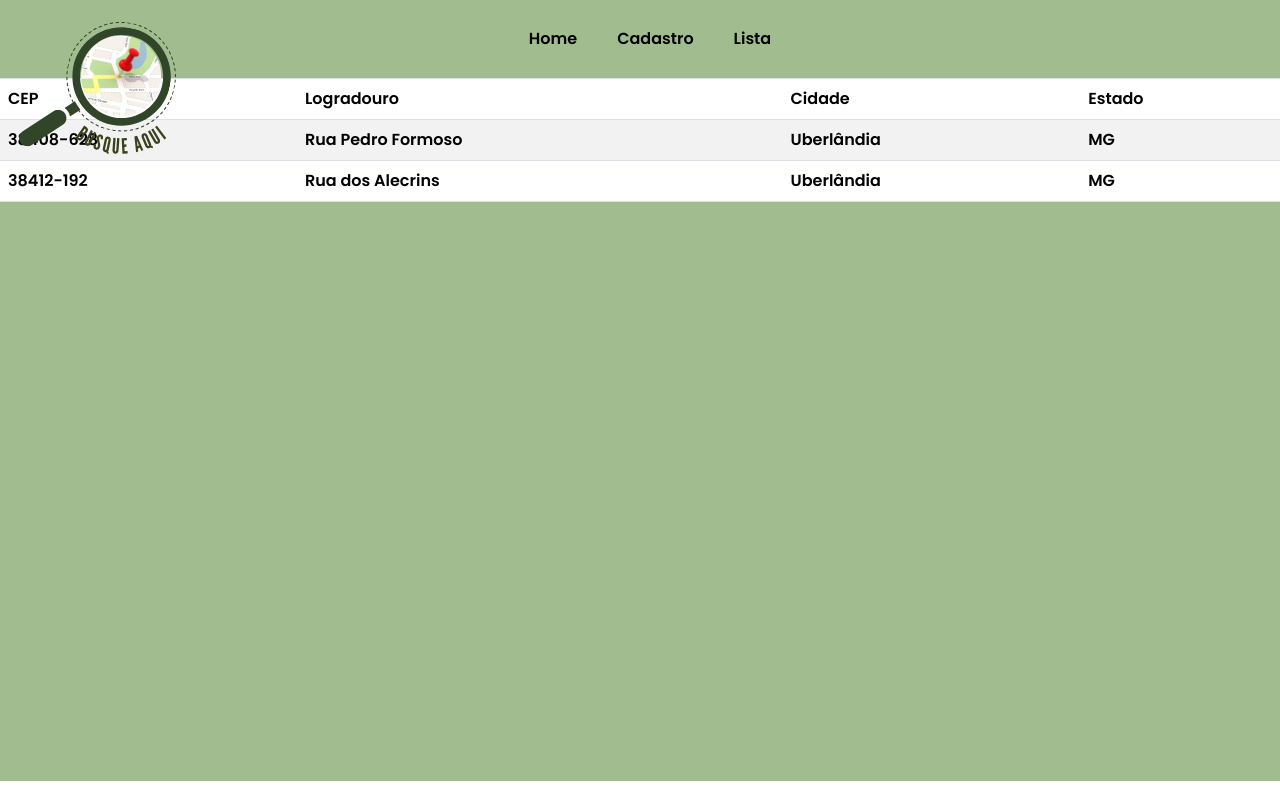
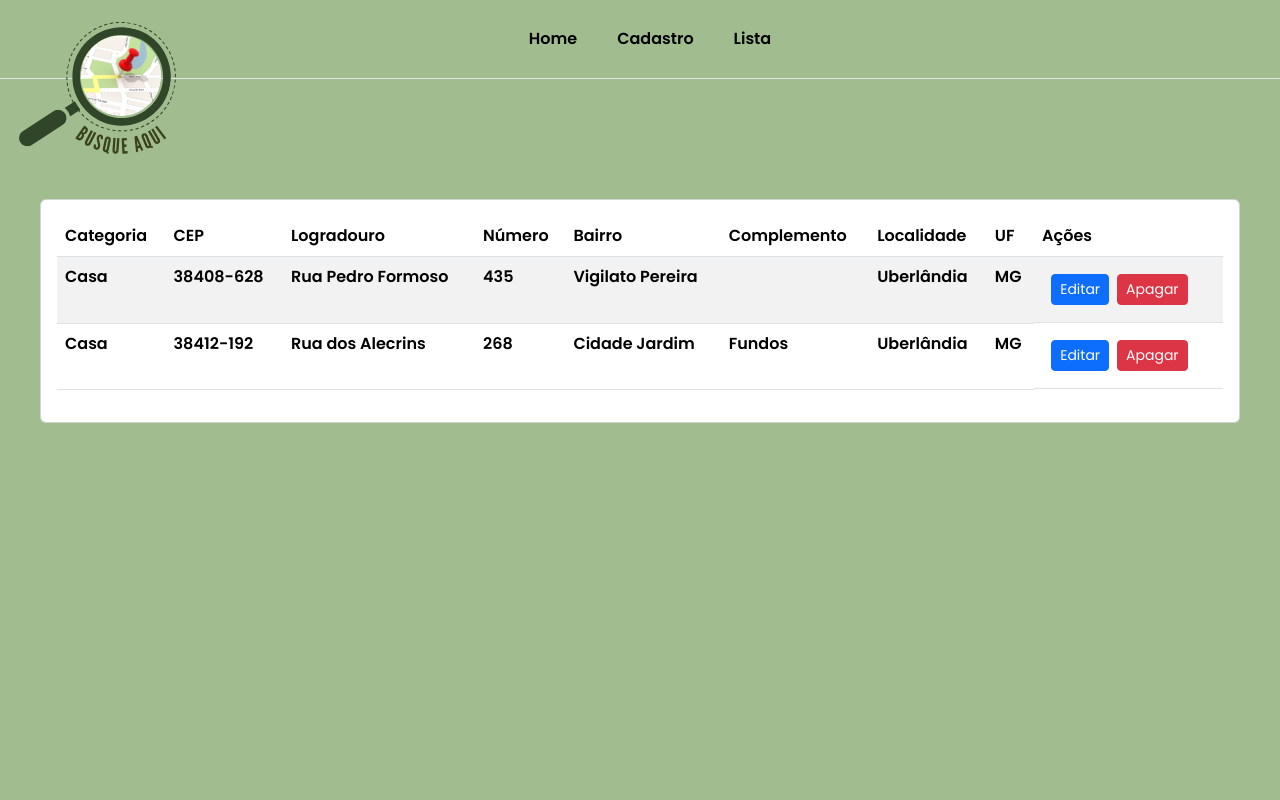
Before and after one commit to brenoqn/BusqueAqui, an Angular app: page /lista in a window 1280 px wide. Built offline with nearby package versions, Linux system fonts and the light colour scheme; data requests are answered from the project's data file.

Commit message:
feat: ajuste de responsividade cadastro

```diff
--- a/src/app/module/cadastro/cadastro.component.scss
+++ b/src/app/module/cadastro/cadastro.component.scss
@@ -11,7 +11,7 @@
     }
 
     .search {
-      width: 10%;
+      width: 20%;
     }
   }
 }
--- a/src/app/module/cadastro/cadastro.component.ts
+++ b/src/app/module/cadastro/cadastro.component.ts
@@ -26,26 +26,12 @@ export class CadastroComponent implements OnInit {
       cep: ['', [Validators.required, Validators.pattern('^[0-9]{8}$')]],
       numero: [''],
       complemento: [''],
-      categoria: ['casa'],
-      outraCategoria: [''],
-    });
-    this.listenCategoriaChanges();
-  }
-
-  listenCategoriaChanges() {
-    this.enderecoForm.get('categoria')?.valueChanges.subscribe((categoria) => {
-      if (categoria === 'outros') {
-        this.enderecoForm.get('outraCategoria');
-      } else {
-        this.enderecoForm.get('outraCategoria')?.clearValidators();
-      }
-      this.enderecoForm.get('outraCategoria')?.updateValueAndValidity();
+      categoria: [''],
     });
   }
 
   buscarEndereco() {
     const cep = this.enderecoForm.get('cep')?.value;
-    this.limparCamposEndereco();
     if (this.enderecoForm.get('cep')?.valid) {
       this.service.getCep(cep).subscribe({
         next: (res: Enderecos) => {
@@ -62,8 +48,9 @@ export class CadastroComponent implements OnInit {
 
   salvarEndereco() {
     if (this.enderecoForm.valid) {
-      const numero = this.enderecoForm.get('numero')?.value;
-      const complemento = this.enderecoForm.get('complemento')?.value;
+      let numero = this.enderecoForm.get('numero')?.value;
+      let complemento = this.enderecoForm.get('complemento')?.value;
+      let categoria = this.enderecoForm.get('categoria')?.value;
 
       const novoEndereco: Enderecos = {
         logradouro: this.endereco.logradouro || '',
@@ -77,6 +64,7 @@ export class CadastroComponent implements OnInit {
         gia: this.endereco.gia || '',
         ibge: this.endereco.ibge || '',
         siafi: this.endereco.siafi || '',
+        categoria: categoria || ''
       };
 
       this.enderecoService.postEndereco(novoEndereco).subscribe({
@@ -92,8 +80,4 @@ export class CadastroComponent implements OnInit {
       console.log('Formulário inválido. Preencha corretamente.');
     }
   }
-
-  limparCamposEndereco() {
-    this.endereco = {};
-  }
 }
--- a/src/app/module/home/home.component.html
+++ b/src/app/module/home/home.component.html
@@ -1,5 +1,4 @@
 <div class="container d-flex flex-column justify-content-center p-2 gap-2">
-
   <div class="d-flex justify-content-center">
     <img src="../../../assets/icons/logo.svg" class="img" alt="" />
   </div>
--- a/src/app/module/home/home.component.scss
+++ b/src/app/module/home/home.component.scss
@@ -58,6 +58,7 @@
 .container {
   background-color: #a1bd8f;
   max-width: 100%;
+  height: 100vh;
 
   .img {
     width: 15%;
@@ -76,5 +77,4 @@
     font-size: 34px;
     margin: 0;
   }
-
 }
--- a/src/app/module/lista/lista.component.html
+++ b/src/app/module/lista/lista.component.html
@@ -1,25 +1,159 @@
 <app-navbar></app-navbar>
-
 <div
-  class="d-flex flex-column justify-content-start align-items-center"
-  style="background: #a1bd8f; height: 87.7vh"
+  class="d-flex flex-column justify-content-start align-items-center h-100"
+  style="background: #a1bd8f; padding: 7rem 2rem"
 >
+  <div class="d-flex flex-column justify-content-center p-2 w-100">
+    <div class="card d-flex" style="width: 100% !important">
+      <div class="card-body">
         <table class="table table-striped">
           <thead>
             <tr>
+              <th scope="col">Categoria</th>
               <th scope="col">CEP</th>
               <th scope="col">Logradouro</th>
-        <th scope="col">Cidade</th>
-        <th scope="col">Estado</th>
+              <th scope="col">Número</th>
+              <th scope="col">Bairro</th>
+              <th scope="col">Complemento</th>
+              <th scope="col">Localidade</th>
+              <th scope="col">UF</th>
+              <th scope="col">Ações</th>
             </tr>
           </thead>
           <tbody>
-      <tr *ngFor="let endereco of enderecos">
+            <tr *ngFor="let endereco of enderecos; let i = index">
+              <ng-container *ngIf="!endereco.editando; else editMode">
+                <td>{{ endereco.categoria }}</td>
                 <td>{{ endereco.cep }}</td>
                 <td>{{ endereco.logradouro }}</td>
+                <td>{{ endereco.numero }}</td>
+                <td>{{ endereco.bairro }}</td>
+                <td>{{ endereco.complemento }}</td>
                 <td>{{ endereco.localidade }}</td>
                 <td>{{ endereco.uf }}</td>
+                <td class="d-flex gap-2" style="padding: 1.07rem !important">
+                  <button
+                    type="button"
+                    class="btn btn-primary btn-sm"
+                    (click)="editarEndereco(endereco)"
+                  >
+                    Editar
+                  </button>
+                  <button
+                    type="button"
+                    class="btn btn-danger btn-sm"
+                    (click)="apagarEndereco(endereco)"
+                  >
+                    Apagar
+                  </button>
+                </td>
+              </ng-container>
+
+              <ng-template #editMode>
+                <td>
+                  <div>
+                    <input
+                      type="text"
+                      class="form-control"
+                      id="categoria"
+                      [(ngModel)]="endereco.categoria"
+                    />
+                  </div>
+                </td>
+                <td>
+                  <div>
+                    <input
+                      type="text"
+                      class="form-control"
+                      id="cep"
+                      [(ngModel)]="endereco.cep"
+                    />
+                  </div>
+                </td>
+                <td>
+                  <div>
+                    <input
+                      type="text"
+                      class="form-control"
+                      id="logradouro"
+                      [(ngModel)]="endereco.logradouro"
+                    />
+                  </div>
+                </td>
+                <td>
+                  <div>
+                    <input
+                      type="text"
+                      class="form-control"
+                      id="numero"
+                      [(ngModel)]="endereco.numero"
+                    />
+                  </div>
+                </td>
+                <td>
+                  <div>
+                    <input
+                      type="text"
+                      class="form-control"
+                      id="bairro"
+                      [(ngModel)]="endereco.bairro"
+                    />
+                  </div>
+                </td>
+                <td>
+                  <div>
+                    <input
+                      type="text"
+                      class="form-control"
+                      id="complemento"
+                      [(ngModel)]="endereco.complemento"
+                    />
+                  </div>
+                </td>
+                <td>
+                  <div>
+                    <input
+                      type="text"
+                      class="form-control"
+                      id="localidade"
+                      [(ngModel)]="endereco.localidade"
+                    />
+                  </div>
+                </td>
+                <td>
+                  <div>
+                    <input
+                      type="text"
+                      class="form-control"
+                      id="uf"
+                      [(ngModel)]="endereco.uf"
+                    />
+                  </div>
+                </td>
+                <td
+                  class="d-flex gap-2 p-2"
+                  style="padding: 1.05rem !important"
+                >
+                  <button
+                    type="button"
+                    class="btn btn-success btn-sm"
+                    (click)="salvarEdicao(endereco)"
+                  >
+                    Salvar
+                  </button>
+                  <button
+                    type="button"
+                    class="btn btn-secondary btn-sm"
+                    (click)="cancelarEdicao(i)"
+                  >
+                    Cancelar
+                  </button>
+                </td>
+              </ng-template>
             </tr>
           </tbody>
         </table>
       </div>
+    </div>
+  </div>
+</div>
--- a/src/app/module/lista/lista.component.ts
+++ b/src/app/module/lista/lista.component.ts
@@ -13,14 +13,65 @@ export class ListaComponent implements OnInit {
   constructor(private service: EnderecosService) {}
 
   ngOnInit() {
-     this.service.getEnderecos().subscribe({
-      next: (res: any) => {
-        this.enderecos = res;
-        console.log('this.enderecos', this.enderecos)
+    this.enderecos = [
+      {
+        bairro: 'Vigilato Pereira',
+        cep: '38408-628',
+        complemento: '',
+        ddd: '34',
+        gia: '',
+        ibge: '3170206',
+        localidade: 'Uberlândia',
+        logradouro: 'Rua Pedro Formoso',
+        siafi: '5403',
+        uf: 'MG',
+        numero: '435',
+        categoria: 'Casa'
       },
-      error: (err) => {
-        console.error(err);
+      {
+        cep: '38412-192',
+        logradouro: 'Rua dos Alecrins',
+        complemento: 'Fundos',
+        bairro: 'Cidade Jardim',
+        localidade: 'Uberlândia',
+        uf: 'MG',
+        ibge: '3170206',
+        gia: '',
+        ddd: '34',
+        siafi: '5403',
+        numero: '268',
+        categoria: 'Casa'
       },
-    })
+    ];
+    console.log('this.enderecos', this.enderecos);
+    // this.service.getEnderecos().subscribe({
+    //   next: (res: any) => {},
+    //   error: (err) => {
+    //     console.error(err);
+    //   },
+    // });
+  }
+
+
+  apagarEndereco(endereco: Enderecos) {
+    // Implemente a lógica para apagar o endereço
+    console.log('Apagar endereço:', endereco);
+  }
+
+  editarEndereco(endereco: Enderecos) {
+    endereco.editando = true;
+  }
+
+  alternarModoEdicao(index: number) {
+    this.enderecos[index].editando = !this.enderecos[index].editando;
+  }
+
+  cancelarEdicao(index: number) {
+    this.enderecos[index].editando = false;
+  }
+
+  salvarEdicao(endereco: Enderecos) {
+    console.log('Salvar endereço:', endereco);
+    endereco.editando = false;
   }
 }
--- a/src/app/module/lista/lista.module.ts
+++ b/src/app/module/lista/lista.module.ts
@@ -1,11 +1,12 @@
 import { CommonModule } from '@angular/common';
 import { NgModule } from '@angular/core';
+import { FormsModule } from '@angular/forms';
+import { NavbarModule } from 'src/app/components/navbar/navbar.module';
 import { ListaRoutingModule } from './lista-routing.module';
 import { ListaComponent } from './lista.component';
-import { NavbarModule } from 'src/app/components/navbar/navbar.module';
 
 @NgModule({
-  imports: [CommonModule, ListaRoutingModule, NavbarModule],
+  imports: [CommonModule, ListaRoutingModule, NavbarModule, FormsModule],
   declarations: [ListaComponent],
 })
 export class ListaModule {}
--- a/src/app/services/enderecos.ts
+++ b/src/app/services/enderecos.ts
@@ -10,4 +10,6 @@ export class Enderecos {
   siafi?: string;
   uf?: string;
   numero?: string;
+  categoria?: string;
+  editando?: boolean;
 }
--- a/src/index.html
+++ b/src/index.html
@@ -14,7 +14,6 @@
       href="https://fonts.googleapis.com/icon?family=Material+Icons"
       rel="stylesheet"
     />
-    <link rel="stylesheet" href="path-to-your-folder/css/fontawesome.min.css" />
     <link
       href="https://cdn.jsdelivr.net/npm/bootstrap@5.3.1/dist/css/bootstrap.min.css"
       rel="stylesheet"
--- a/src/styles.css
+++ b/src/styles.css
@@ -5,3 +5,16 @@
   font-family: "Poppins", sans-serif;
   font-weight: 600;
 }
+
+html,
+body,
+app-root,
+app-cadastro,
+app-lista,
+app-home {
+  display: flex;
+  flex-direction: column;
+  height: 100%;
+  margin: 0;
+  padding: 0;
+}
```
Also changed, not shown: src/app/module/cadastro/cadastro.component.html (+22 -29 lines). Lines whose indentation alone changed are shown as unchanged.
